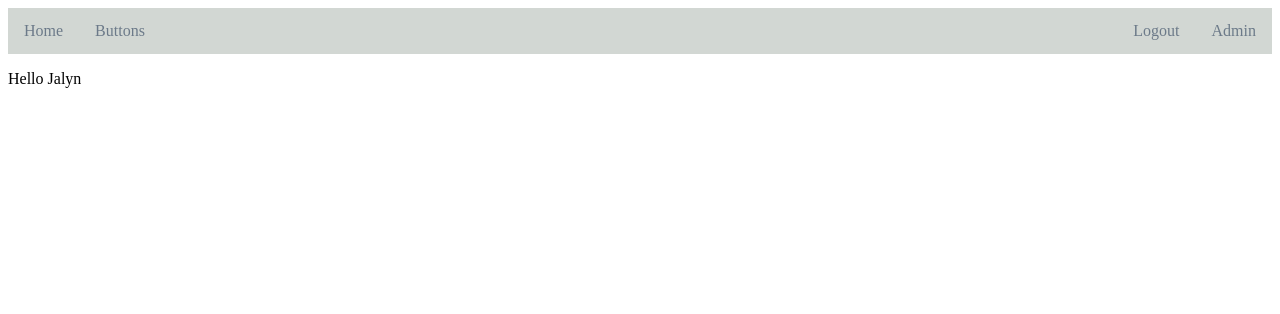
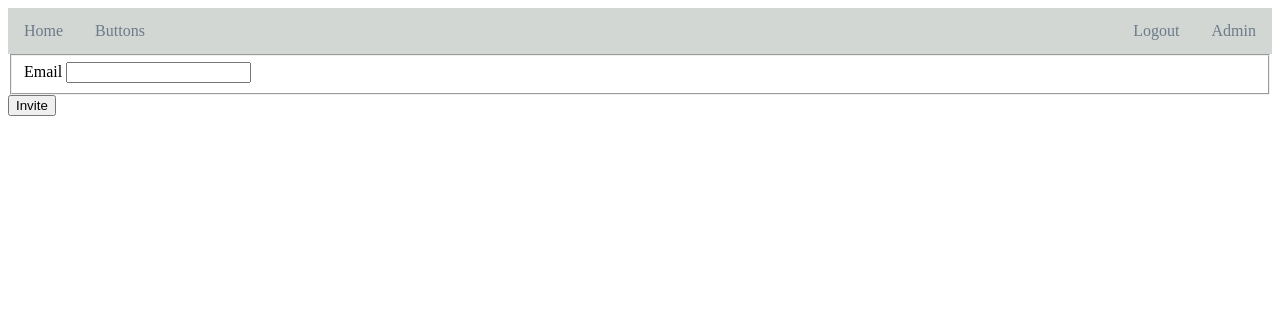
Before and after one commit to jalynoh/Signal-Way, a Flask app: page /invite in a window 1280 px wide. Shown: the top 314 px of the page. Run offline with Flask 2, Linux system fonts and the light colour scheme; a user stored in the database is signed in; tables that the repository leaves empty hold one stand-in row (values such as "Sample post"); some libraries are stand-ins or nearby versions.

Commit message:
user email invatations

```diff
--- a/signalapp/forms.py
+++ b/signalapp/forms.py
@@ -13,3 +13,12 @@ class LoginForm(FlaskForm):
 	password = PasswordField('Password', validators=[DataRequired()])
 	remember = BooleanField('Remeber Me')
 	submit = SubmitField('Login')
+
+class InviteUserForm(FlaskForm):
+	email = StringField('Email', validators=[DataRequired(), Email()])
+	submit = SubmitField('Invite')
+
+	def validate_email(self, email):
+		user = User.query.filter_by(email=email.data).first()
+		if (user):
+			raise ValidationError('Email already in use')
--- a/signalapp/models.py
+++ b/signalapp/models.py
@@ -18,10 +18,10 @@ class User(db.Model, UserMixin):
 	id = db.Column(db.Integer, primary_key=True)
 
 	# User information
-	first_name = db.Column(db.String(50), nullable=False)
-	last_name = db.Column(db.String(50), nullable=False)
+	first_name = db.Column(db.String(50), nullable=False, default='not created')
+	last_name = db.Column(db.String(50), nullable=False, default='not created')
 	date_created = db.Column(db.DateTime, nullable=False, default=datetime.utcnow)
-	role = db.Column(db.String(80), nullable=False)
+	role = db.Column(db.String(80), nullable=False, default='user')
 	buttons_tested = db.relationship('Button', backref='tester', lazy=True)
 
 	# User authentication
@@ -33,6 +33,21 @@ class User(db.Model, UserMixin):
 
 	def get_user_role(self):
 		return (self.role)
+
+	def get_invite_token(self, expires_sec=1800):
+		s = Serializer(app.config['SECRET_KEY'], expires_sec)
+		return(s.dumps({'user_id': self.id}).decode('utf-8'))
+
+	@staticmethod
+	def verify_invite_token(token):
+		s = Serializer(app.config['SECRET_KEY'])
+
+		try:
+			user_id = s.loads(token)['user_id']
+		except:
+			return(None)
+
+		return(User.query.get(user_id))
 
 
 
--- a/signalapp/routes.py
+++ b/signalapp/routes.py
@@ -8,7 +8,7 @@ from flask_mail import Message
 # Self developed imports
 from signalapp import app, db, bcrypt, mail
 from signalapp.models import User, Button
-from signalapp.forms import LoginForm
+from signalapp.forms import LoginForm, InviteUserForm
 
 
 # Login Page
@@ -16,7 +16,7 @@ from signalapp.forms import LoginForm
 def login():
 	# Verifies user is logged out
 	if (current_user.is_authenticated):
-		return (url_for('home'))
+		return (redirect(url_for('home')))
 
 	form = LoginForm()
 
@@ -49,11 +49,36 @@ def admin():
 	if (User.get_user_role(current_user) != 'admin'):
 		return (render_template('home.html'))
 
-	return (render_template('admin.html'))
+	return (render_template('admin.html', title='Administrative'))
+
+# User Invatation Page
+@app.route("/invite", methods=['GET', 'POST'])
+@login_required
+def invite():
+	if (User.get_user_role(current_user) != 'admin'):
+		return (render_template('home.html'))
+
+	form = InviteUserForm()
+	if (form.validate_on_submit()):
+		user = User(email=form.email.data)
+		db.session.add(user)
+		db.session.commit()
+		send_invite_email(user)
+
+		flash('User has been invited')
+		return (redirect('admin'))
+
+	return (render_template('invite.html', form=form, title='Invite User'))
 
 
-# User Invatation Page
-@app.route("/invite")
-@login_required
-def invite():
-	return (render_template('invite.html'))
+
+def send_invite_email(user):
+	token = user.get_invite_token()
+
+	msg = Message('Invatation to Signal Way', sender='noreply@signalway.com', recipients=[user.email])
+	msg.body = f'''
+	You have been invited to join Signal Way, please use the following link to sign up:
+	{ url_for('home', _external=True) }
+	'''
+
+	mail.send(msg)
--- a/signalapp/templates/invite.html
+++ b/signalapp/templates/invite.html
@@ -1,8 +1,30 @@
 {% extends "base.html" %}
 {% block content %}
 
-	<p>
-		Hello Jalyn
-	</p>
+	<form method="POST" action="">
+		<!-- To prevent CSRF attacks, uses the SECRET_KEY -->
+		{{ form.hidden_tag() }}
+		<fieldset>
+			<!-- Email label and field -->
+			<div>
+				{{ form.email.label }}
+
+				{% if form.email.errors %}
+					{{ form.email }}
+					<div>
+						{% for error in form.email.errors %}
+							<span>{{ error }}</span>
+						{% endfor %}
+					</div>
+				{% else %}
+					{{ form.email }}
+				{% endif %}
+			</div>
+		</fieldset>
+		<!-- Submit button -->
+		<div class="div-btn">
+			{{ form.submit(class="btn-login") }}
+		</div>
+	</form>
 
 {% endblock content %}
```
Also changed, not shown: signalapp/site.db, 1 other file.
